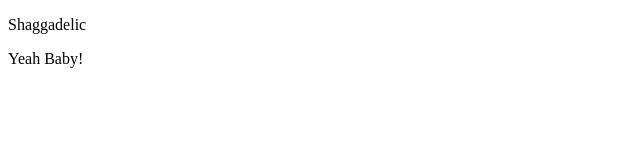
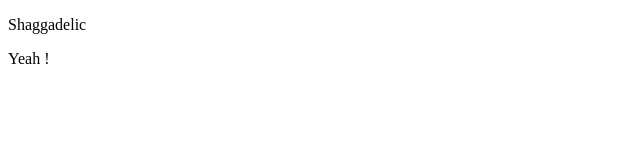
Before and after one commit to karmazon/fullStack2022, a React (Create React App) app in the folder part1/: page / in a window 1280 px wide. Shown: the top 160 px of the page, without its empty margins (0-640 px from the left). Built offline with nearby package versions, Linux system fonts and the light colour scheme.

Commit message:
add props to Hello const

```diff
--- a/part1/src/App.js
+++ b/part1/src/App.js
@@ -1,7 +1,7 @@
-const Hello = () => {
+const Hello = (props) => {
   return (
     <div>
-      <p>Yeah Baby!</p>
+      <p>Yeah {props.name}!</p>
     </div>
   )
 }
```
